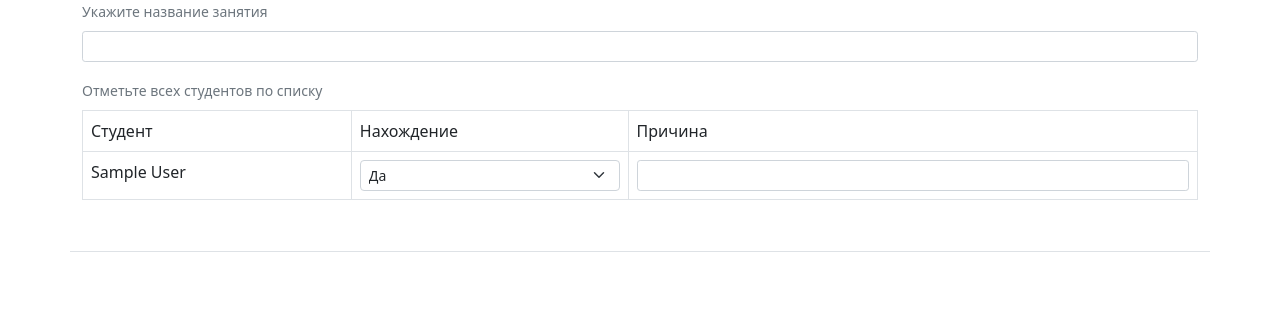
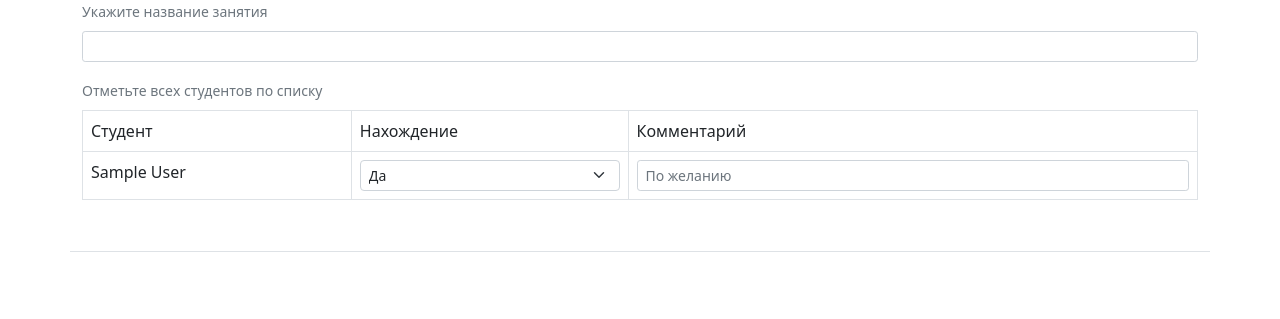
Before and after one commit to desulaid/web-app, a Flask app: page /post/create in a window 1280 px wide. Shown: the part 187-506 px from the top of the page. Run offline with Flask 2, Linux system fonts and the light colour scheme; a user stored in the database is signed in; tables that the repository leaves empty hold one stand-in row (values such as "Sample post"); some libraries are stand-ins or nearby versions.

Commit message:
comments

```diff
--- a/app/dashboard/templates/dashboard/create_post.html
+++ b/app/dashboard/templates/dashboard/create_post.html
@@ -27,7 +27,7 @@
                         <tr>
                             <td>Студент</td>
                             <td>Нахождение</td>
-                            <td>Причина</td>
+                            <td>Комментарий</td>
                         </tr>
                         </thead>
                         <tbody>
@@ -41,7 +41,7 @@
                                     </select>
                                 </td>
                                 <td>
-                                    <input class="form-control form-control-sm" type="text" name="student-{{ i.id }}-comment">
+                                    <input class="form-control form-control-sm" placeholder="По желанию" type="text" name="student-{{ i.id }}-comment">
                                 </td>
                             </tr>
                             {% endfor %}
```
